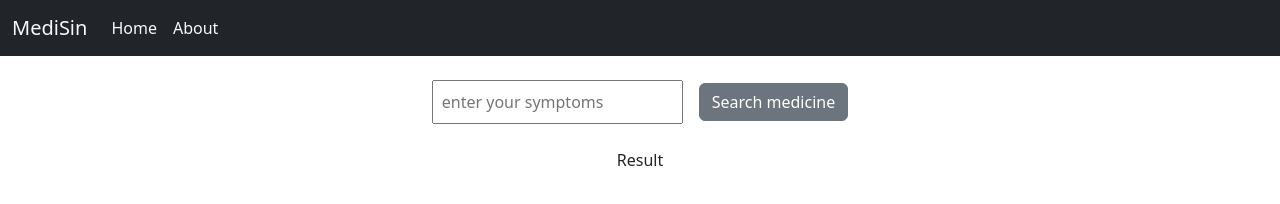
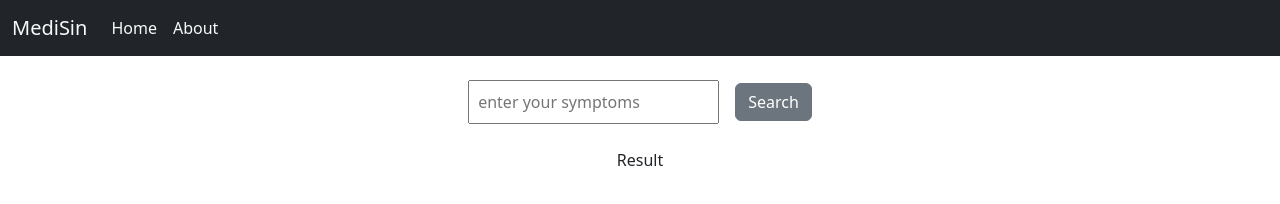
Before and after one commit to rdwebdev24/MediSinFrontend2.0, a plain HTML site: page index.html in a window 1280 px wide. Drawn offline with nearby package versions, Linux system fonts and the light colour scheme.

Commit message:
frontend2.0.2

```diff
--- a/index.html
+++ b/index.html
@@ -38,7 +38,7 @@
 
         <div class="search-bar mt-4">
           <input id="inputVal" type="text" class="p-2" name="q" placeholder="enter your symptoms">
-          <button id="submitBtn" type="submit" class="btn btn-secondary">Search medicine</button>
+          <button id="submitBtn" type="submit" class="btn btn-secondary">Search</button>
         </div>
 
         <p id="result" class="text-center mt-4">Result</p>
```
